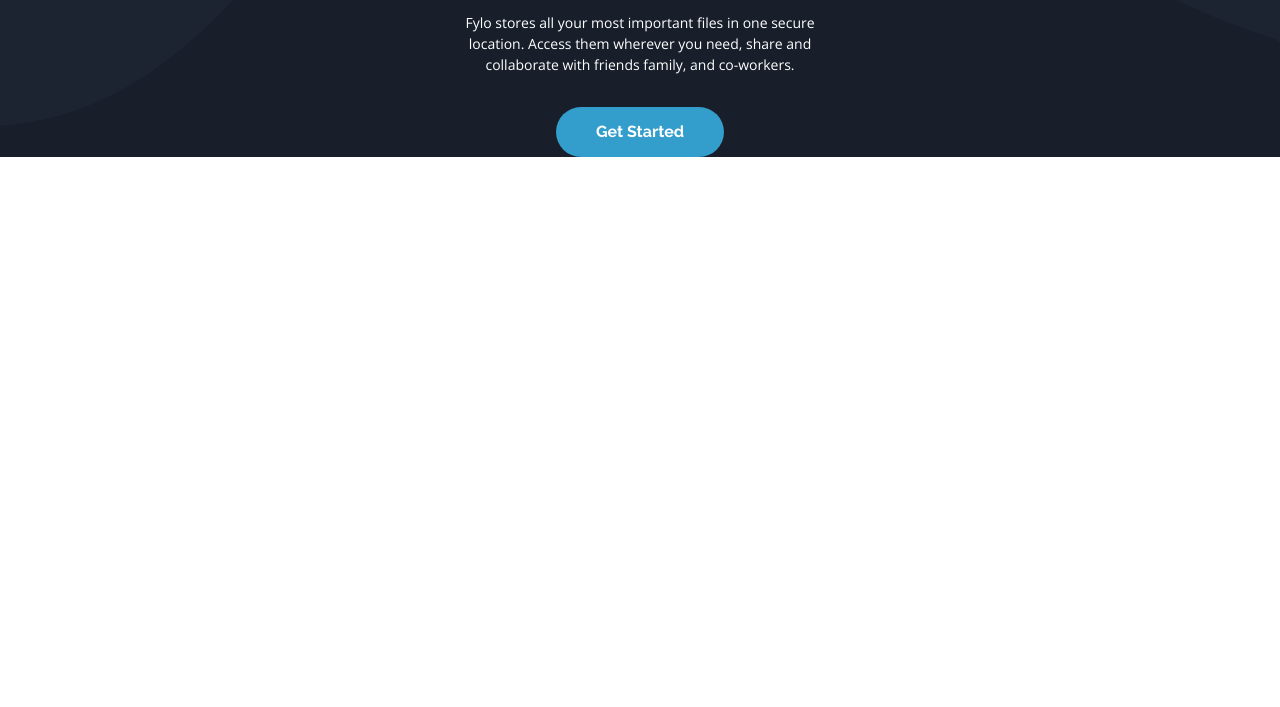
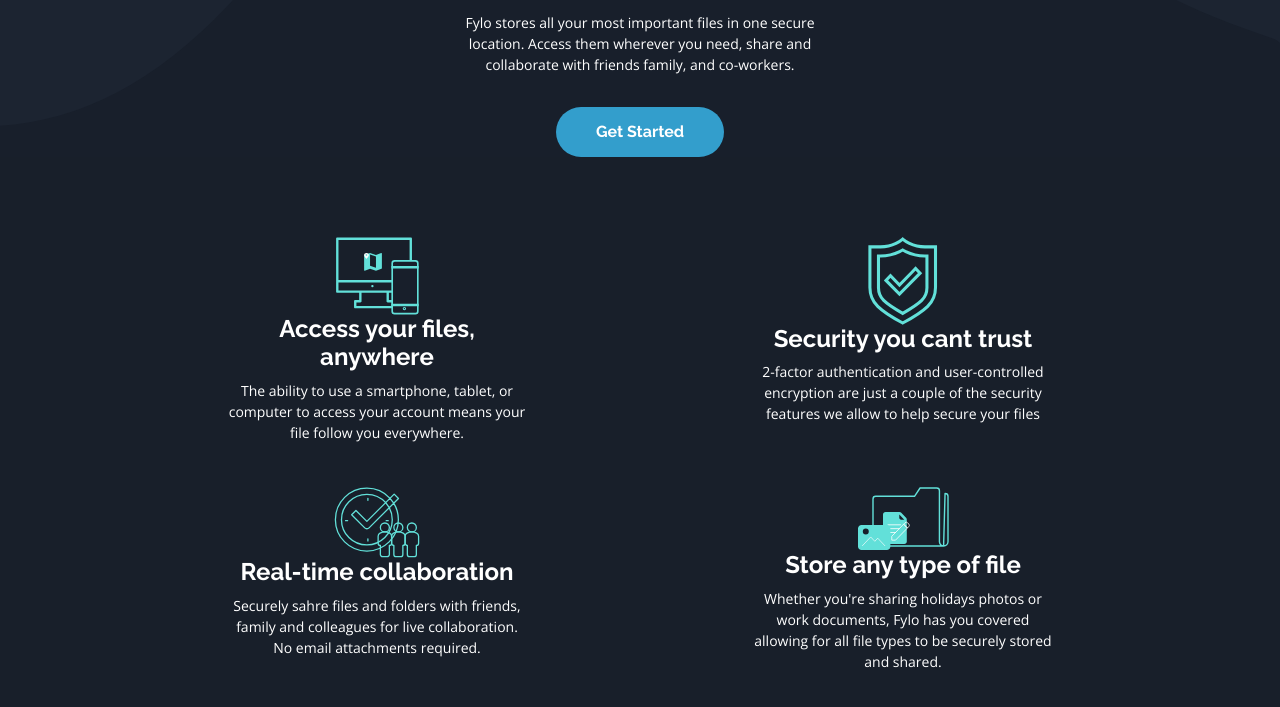
Before and after one commit to Avantifer/Proyectos, a website: page 12.- Duodecimo Proyecto (fylo-dark-landing-page)/index.html in a window 1280 px wide. Shown: the part 577-1284 px from the top of the page. Before the commit the page ends 814 px from the top, so only its background shows below. Drawn offline with nearby package versions, Linux system fonts and the light colour scheme.

Commit message:
tools terminado

```diff
--- a/12.- Duodecimo Proyecto (fylo-dark-landing-page)/index.html
+++ b/12.- Duodecimo Proyecto (fylo-dark-landing-page)/index.html
@@ -27,6 +27,37 @@
                 <button class="btn rounded-pill">Get Started</button>
             </div>
         </header>
-
+        <main>
+            <div class="tools">
+                <div class="tools-card">
+                    <img src="/img/icon-access-anywhere.svg" alt="Icon of access">
+                    <div class="text">
+                        <h4>Access your files, anywhere</h4>
+                        <p>The ability to use a smartphone, tablet, or computer to access your account means your file follow you everywhere.</p>
+                    </div>
+                </div>
+                <div class="tools-card">
+                    <img src="/img/icon-security.svg" alt="Icon of security">
+                    <div class="text">
+                        <h4>Security you cant trust</h4>
+                        <p>2-factor authentication and user-controlled encryption are just a couple of the security features we allow to help secure your files</p>
+                    </div>
+                </div>
+                <div class="tools-card">
+                    <img src="/img/icon-collaboration.svg" alt="Icon of collaboration">
+                    <div class="text">
+                        <h4>Real-time collaboration</h4>
+                        <p>Securely sahre files and folders with friends, family and colleagues for live collaboration. No email attachments required.</p>
+                    </div>
+                </div>
+                <div class="tools-card">
+                    <img src="/img/icon-any-file.svg" alt="Icon of store">
+                    <div class="text">
+                        <h4>Store any type of file</h4>
+                        <p>Whether you're sharing holidays photos or work documents, Fylo has you covered allowing for all file types to be securely stored and shared.</p>
+                    </div>
+                </div>
+            </div>
+        </main>
     </body>
 </html>
--- a/12.- Duodecimo Proyecto (fylo-dark-landing-page)/sass/abstract/_mixins.scss
+++ b/12.- Duodecimo Proyecto (fylo-dark-landing-page)/sass/abstract/_mixins.scss
@@ -3,6 +3,18 @@
         img, .text, .btn{
             width: 90% !important;
         }
+    }
 
+    main{
+
+        .tools{
+            display: grid;
+            grid-template-columns: 1fr;
+            grid-template-rows: repeat(4, 1fr);
+
+            .text{
+                width: 100%;
+            }
+        }
     }
 }
--- a/12.- Duodecimo Proyecto (fylo-dark-landing-page)/sass/base/_base.scss
+++ b/12.- Duodecimo Proyecto (fylo-dark-landing-page)/sass/base/_base.scss
@@ -8,4 +8,5 @@
     font-size: $font-regular-size !important;
     font-weight: 400 !important;
     color: $color-white !important;
+    background-color: $color-main-blue !important;
 }
--- a/12.- Duodecimo Proyecto (fylo-dark-landing-page)/sass/components/_tools.scss
+++ b/12.- Duodecimo Proyecto (fylo-dark-landing-page)/sass/components/_tools.scss
@@ -0,0 +1,22 @@
+.tools{
+    margin: 0 8rem 5rem 8rem;
+    display: grid;
+    grid-template-columns: 1fr 1fr;
+    grid-template-rows: 1fr 1fr;
+    gap: 2em 2em;
+
+    &-card{
+        display: flex;
+        flex-direction: column;
+        align-items: center;
+    }
+
+    .text{
+        text-align: center;
+        width: 60%;
+
+        p{
+            text-align: center;
+        }
+    }
+}
```
Also changed, not shown: 12.- Duodecimo Proyecto (fylo-dark-landing-page)/css/style.css.
